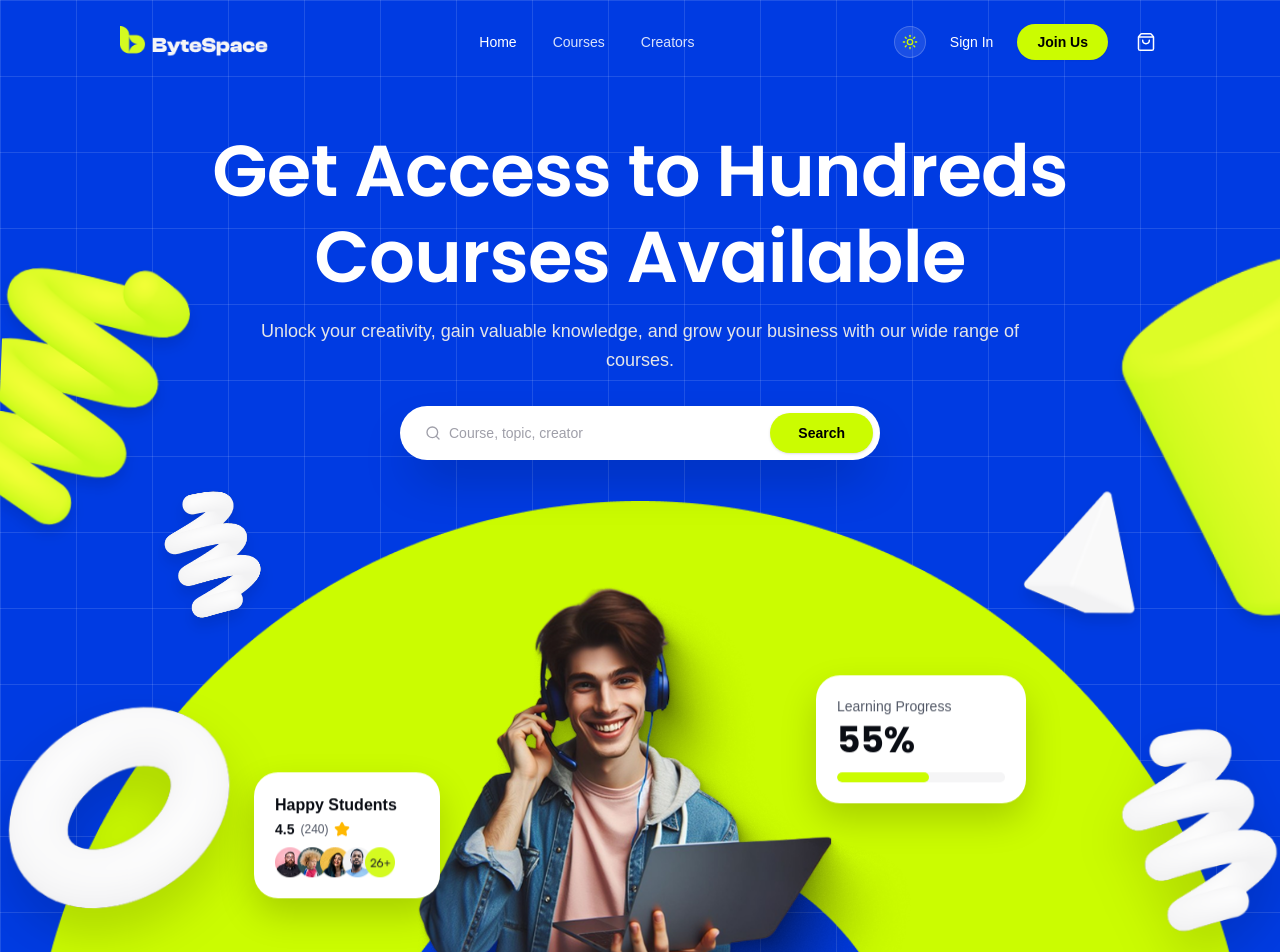
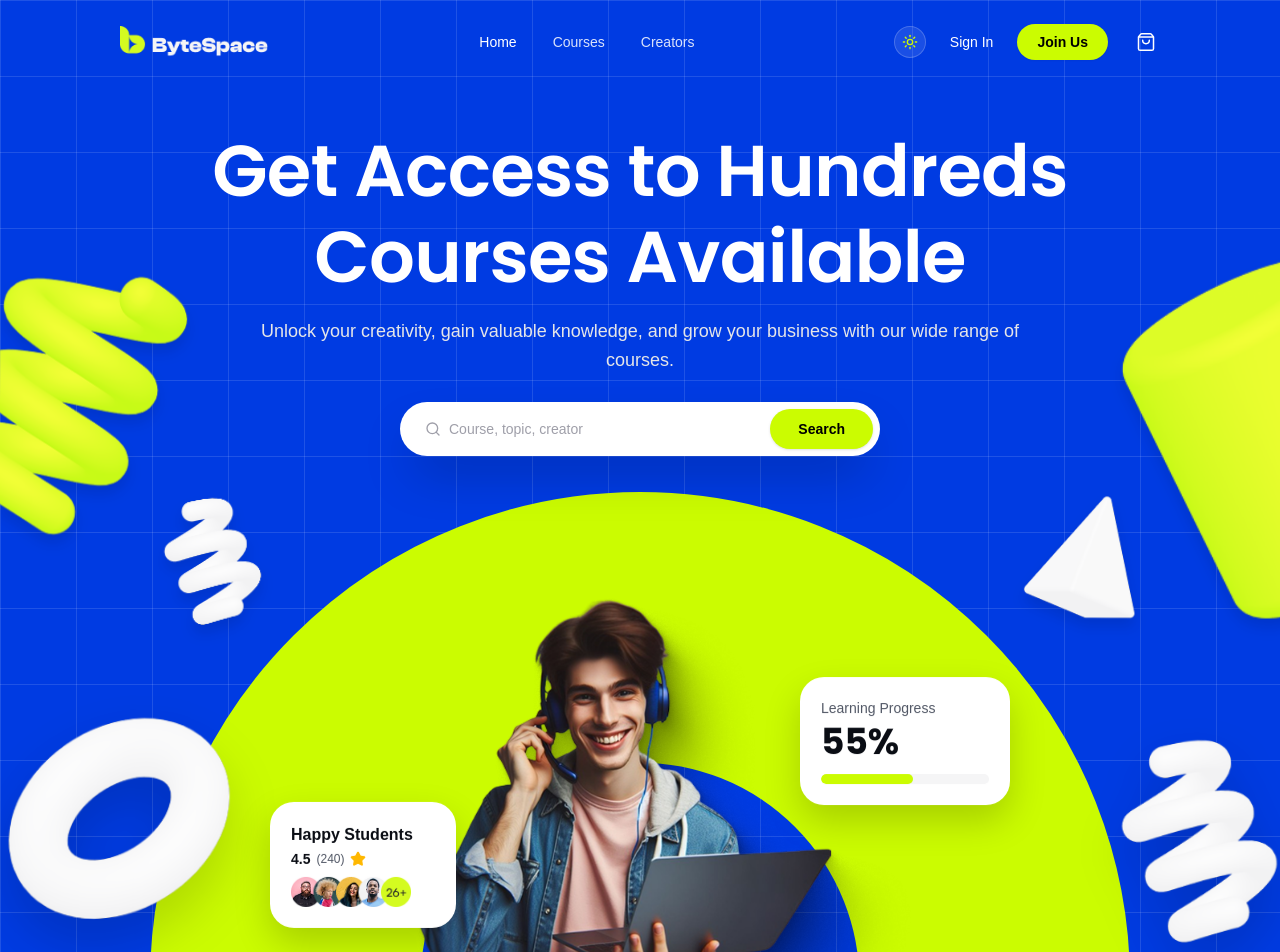
Before and after one commit to Robiul1711/ByteSpace, a Next.js app: page / in a window 1280 px wide. Shown: the top 952 px of the page. Built offline with nearby package versions, Linux system fonts and the light colour scheme; a web font is replaced by a local one.

Commit message:
feat: enhance hero section with animated half-circle arch

```diff
--- a/src/components/landing/HeroSection.tsx
+++ b/src/components/landing/HeroSection.tsx
@@ -19,8 +19,15 @@ export default function HeroSection() {
         {/* ================= FULL-WIDTH 3D SHAPES (EDGE POSITIONED WITH FLOATING ANIMATION) ================= */}
         {/* 1. Lime Spring (Top-Left Edge) */}
         <motion.div
-          animate={{ y: [0, -12, 0], rotate: [0, 4, 0] }}
-          transition={{ duration: 5.5, repeat: Infinity, ease: "easeInOut" }}
+          initial={{ opacity: 0, scale: 0.7, x: -30 }}
+          animate={{ opacity: 1, scale: 1, x: 0, y: [0, -12, 0], rotate: [0, 4, 0] }}
+          transition={{
+            opacity: { duration: 0.8, delay: 1.1 },
+            scale: { duration: 0.8, delay: 1.1 },
+            x: { duration: 0.8, delay: 1.1 },
+            y: { duration: 5.5, repeat: Infinity, ease: "easeInOut", delay: 1.1 },
+            rotate: { duration: 5.5, repeat: Infinity, ease: "easeInOut", delay: 1.1 },
+          }}
           className="hidden sm:block absolute top-[18%] sm:top-[16%] md:top-[14%] lg:top-[12%] -left-0 w-24 sm:w-32 md:w-44 lg:w-56 xl:w-64 z-10 pointer-events-none"
         >
           <Image
@@ -35,8 +42,15 @@ export default function HeroSection() {
 
         {/* 2. White Squiggle (Mid-Left) */}
         <motion.div
-          animate={{ y: [0, 14, 0], rotate: [0, -6, 0] }}
-          transition={{ duration: 6.5, repeat: Infinity, ease: "easeInOut", delay: 0.5 }}
+          initial={{ opacity: 0, scale: 0.7, x: -20 }}
+          animate={{ opacity: 1, scale: 1, x: 0, y: [0, 14, 0], rotate: [0, -6, 0] }}
+          transition={{
+            opacity: { duration: 0.8, delay: 1.25 },
+            scale: { duration: 0.8, delay: 1.25 },
+            x: { duration: 0.8, delay: 1.25 },
+            y: { duration: 6.5, repeat: Infinity, ease: "easeInOut", delay: 1.25 },
+            rotate: { duration: 6.5, repeat: Infinity, ease: "easeInOut", delay: 1.25 },
+          }}
           className="hidden md:block absolute top-[44%] sm:top-[42%] left-4 sm:left-8 md:left-14 lg:left-22 xl:left-32 2xl:left-48 w-14 sm:w-20 md:w-28 lg:w-34 xl:w-40 z-10 pointer-events-none"
         >
           <Image
@@ -50,8 +64,15 @@ export default function HeroSection() {
 
         {/* 3. White Donut / Torus (Bottom-Left Edge) */}
         <motion.div
-          animate={{ y: [0, -8, 0], rotate: [0, 3, 0] }}
-          transition={{ duration: 7, repeat: Infinity, ease: "easeInOut", delay: 1 }}
+          initial={{ opacity: 0, scale: 0.7, x: -30 }}
+          animate={{ opacity: 1, scale: 1, x: 0, y: [0, -8, 0], rotate: [0, 3, 0] }}
+          transition={{
+            opacity: { duration: 0.8, delay: 1.35 },
+            scale: { duration: 0.8, delay: 1.35 },
+            x: { duration: 0.8, delay: 1.35 },
+            y: { duration: 7, repeat: Infinity, ease: "easeInOut", delay: 1.35 },
+            rotate: { duration: 7, repeat: Infinity, ease: "easeInOut", delay: 1.35 },
+          }}
           className="hidden sm:block absolute bottom-0 -left-4 sm:-left-6 md:-left-8 lg:-left-10 w-24 sm:w-36 md:w-52 lg:w-68 xl:w-80 z-10 pointer-events-none"
         >
           <Image
@@ -65,8 +86,15 @@ export default function HeroSection() {
 
         {/* 4. Lime Cylinder (Top-Right Edge) */}
         <motion.div
-          animate={{ y: [0, -14, 0], rotate: [0, -4, 0] }}
-          transition={{ duration: 6, repeat: Infinity, ease: "easeInOut", delay: 0.2 }}
+          initial={{ opacity: 0, scale: 0.7, x: 30 }}
+          animate={{ opacity: 1, scale: 1, x: 0, y: [0, -14, 0], rotate: [0, -4, 0] }}
+          transition={{
+            opacity: { duration: 0.8, delay: 1.15 },
+            scale: { duration: 0.8, delay: 1.15 },
+            x: { duration: 0.8, delay: 1.15 },
+            y: { duration: 6, repeat: Infinity, ease: "easeInOut", delay: 1.15 },
+            rotate: { duration: 6, repeat: Infinity, ease: "easeInOut", delay: 1.15 },
+          }}
           className="hidden sm:block absolute top-[18%] sm:top-[16%] md:top-[14%] lg:top-[12%] -right-4 sm:-right-6 md:-right-8 lg:-right-10 w-24 sm:w-32 md:w-44 lg:w-56 xl:w-64 z-10 pointer-events-none"
         >
           <Image
@@ -81,8 +109,15 @@ export default function HeroSection() {
 
         {/* 5. White 3D Cone / Pyramid (Mid-Right) */}
         <motion.div
-          animate={{ y: [0, 10, 0], rotate: [0, 5, 0] }}
-          transition={{ duration: 5.8, repeat: Infinity, ease: "easeInOut", delay: 0.8 }}
+          initial={{ opacity: 0, scale: 0.7, x: 20 }}
+          animate={{ opacity: 1, scale: 1, x: 0, y: [0, 10, 0], rotate: [0, 5, 0] }}
+          transition={{
+            opacity: { duration: 0.8, delay: 1.3 },
+            scale: { duration: 0.8, delay: 1.3 },
+            x: { duration: 0.8, delay: 1.3 },
+            y: { duration: 5.8, repeat: Infinity, ease: "easeInOut", delay: 1.3 },
+            rotate: { duration: 5.8, repeat: Infinity, ease: "easeInOut", delay: 1.3 },
+          }}
           className="hidden md:block absolute top-[44%] sm:top-[42%] right-4 sm:right-8 md:right-14 lg:right-22 xl:right-28 w-14 sm:w-20 md:w-28 lg:w-36 xl:w-42 z-10 pointer-events-none"
         >
           <Image
@@ -96,8 +131,15 @@ export default function HeroSection() {
 
         {/* 6. White Spring (Bottom-Right Edge) */}
         <motion.div
-          animate={{ y: [0, -10, 0], rotate: [0, -3, 0] }}
-          transition={{ duration: 7.2, repeat: Infinity, ease: "easeInOut", delay: 1.2 }}
+          initial={{ opacity: 0, scale: 0.7, x: 30 }}
+          animate={{ opacity: 1, scale: 1, x: 0, y: [0, -10, 0], rotate: [0, -3, 0] }}
+          transition={{
+            opacity: { duration: 0.8, delay: 1.4 },
+            scale: { duration: 0.8, delay: 1.4 },
+            x: { duration: 0.8, delay: 1.4 },
+            y: { duration: 7.2, repeat: Infinity, ease: "easeInOut", delay: 1.4 },
+            rotate: { duration: 7.2, repeat: Infinity, ease: "easeInOut", delay: 1.4 },
+          }}
           className="hidden sm:block absolute bottom-0 -right-4 sm:-right-6 md:-right-8 lg:-right-10 w-20 sm:w-30 md:w-42 lg:w-54 xl:w-64 z-10 pointer-events-none"
         >
           <Image
@@ -110,11 +152,11 @@ export default function HeroSection() {
         </motion.div>
 
         {/* Main Header & Subtitle */}
-        <div className="text-center max-w-4xl mx-auto px-4 pt-3 sm:pt-4 z-10 relative">
+        <div className="text-center max-w-4xl mx-auto px-4 pt-2 sm:pt-4 z-20 relative">
           <motion.h1
             initial={{ opacity: 0, y: 25 }}
             animate={{ opacity: 1, y: 0 }}
-            transition={{ duration: 0.7, ease: [0.22, 1, 0.36, 1] }}
+            transition={{ duration: 0.7, delay: 0.5, ease: [0.22, 1, 0.36, 1] }}
             className="text-white font-poppins font-semibold text-2xl xs:text-3xl sm:text-5xl md:text-6xl lg:text-[72px] leading-[120%] tracking-[-0.72px]"
           >
             Get Access to Hundreds <br className="hidden sm:inline" />
@@ -124,7 +166,7 @@ export default function HeroSection() {
           <motion.p
             initial={{ opacity: 0, y: 20 }}
             animate={{ opacity: 1, y: 0 }}
-            transition={{ duration: 0.7, delay: 0.15, ease: [0.22, 1, 0.36, 1] }}
+            transition={{ duration: 0.7, delay: 0.65, ease: [0.22, 1, 0.36, 1] }}
             className="text-[#E5E6E8] font-satoshi font-normal text-xs xs:text-sm sm:text-base md:text-[18px] leading-[160%] max-w-2xl lg:max-w-3xl mx-auto mt-2 sm:mt-4"
           >
             Unlock your creativity, gain valuable knowledge, and grow your business with our wide range of courses.
@@ -134,9 +176,9 @@ export default function HeroSection() {
           <motion.form
             initial={{ opacity: 0, y: 20, scale: 0.98 }}
             animate={{ opacity: 1, y: 0, scale: 1 }}
-            transition={{ duration: 0.7, delay: 0.25, ease: [0.22, 1, 0.36, 1] }}
+            transition={{ duration: 0.7, delay: 0.8, ease: [0.22, 1, 0.36, 1] }}
             onSubmit={handleSearch}
-            className="mt-4 sm:mt-7 md:mt-8 max-w-[480px] mx-auto bg-white dark:bg-[#0A0E1A]/95 rounded-full p-1.5 pl-4 sm:pl-6 flex items-center justify-between shadow-2xl border border-transparent dark:border-zinc-700/60 transition-all focus-within:ring-2 focus-within:ring-[#CBFC01]"
+            className="mt-4 sm:mt-6 md:mt-7 max-w-[480px] mx-auto bg-white dark:bg-[#0A0E1A]/95 rounded-full p-1.5 pl-4 sm:pl-6 flex items-center justify-between shadow-2xl border border-transparent dark:border-zinc-700/60 transition-all focus-within:ring-2 focus-within:ring-[#CBFC01]"
           >
             <div className="flex items-center gap-2 flex-1 min-w-0 pr-2">
               <Search className="w-4 h-4 text-zinc-400 dark:text-zinc-500 shrink-0" />
@@ -158,33 +200,41 @@ export default function HeroSection() {
         </div>
 
         {/* Visual Showcase: Balanced Halfcircle + Student + Floating Badges */}
-        <div className="relative mt-10 sm:mt-14 md:mt-20 lg:mt-24 w-full flex justify-center items-end overflow-visible">
+        <div className="relative mt-12 sm:mt-16 md:mt-20 lg:mt-24 xl:mt-28 w-full flex justify-center items-end overflow-visible">
 
-          {/* HALFCIRCLE BACKGROUND */}
-          <motion.div
-            initial={{ opacity: 0, scale: 0.92 }}
-            animate={{ opacity: 1, scale: 1 }}
-            transition={{ duration: 0.9, delay: 0.2, ease: [0.22, 1, 0.36, 1] }}
-            className="absolute -bottom-1 sm:bottom-0 w-[320px] xs:w-[380px] sm:w-[680px] md:w-[860px] lg:w-[1060px] xl:w-[1220px] z-0 pointer-events-none flex justify-center"
-          >
-            <Image
-              src="/images/shapes/halfcircle.png"
-              alt="Lime Halfcircle Background"
-              width={1220}
-              height={610}
-              priority
-              className="w-full h-auto object-contain"
-            />
-          </motion.div>
+          {/* ================= ANIMATED LIME ARCH BAND (MATCHES DESIGN EXACTLY) ================= */}
+          {/* Sweeps clockwise from left-bottom -> top arch -> right-bottom with clean top clearance */}
+          <div className="absolute -bottom-1 sm:bottom-0 w-[330px] xs:w-[400px] sm:w-[650px] md:w-[820px] lg:w-[980px] xl:w-[1120px] z-0 pointer-events-none flex justify-center">
+            <svg
+              viewBox="0 0 1200 600"
+              className="w-full h-auto overflow-visible"
+              fill="none"
+              xmlns="http://www.w3.org/2000/svg"
+            >
+              {/* Crisp Solid Lime Arch Band (No border, clean solid edge) */}
+              <motion.path
+                d="M 220 600 A 380 380 0 0 1 980 600"
+                stroke="#CBFC01"
+                strokeWidth="290"
+                strokeLinecap="butt"
+                initial={{ pathLength: 0, opacity: 0 }}
+                animate={{ pathLength: 1, opacity: 1 }}
+                transition={{
+                  pathLength: { duration: 1.3, ease: [0.22, 1, 0.36, 1] },
+                  opacity: { duration: 0.2 },
+                }}
+              />
+            </svg>
+          </div>
 
           {/* CENTER STAGE: STUDENT PHOTO + FLOATING BADGES */}
-          <div className="relative z-10 w-full max-w-[280px] xs:max-w-[320px] sm:max-w-[400px] md:max-w-[480px] lg:max-w-[540px] xl:max-w-[580px] flex justify-center items-end">
+          <div className="relative z-10 w-full max-w-[280px] xs:max-w-[340px] sm:max-w-[420px] md:max-w-[490px] lg:max-w-[540px] xl:max-w-[580px] flex justify-center items-end">
 
             {/* Main Student Photo */}
             <motion.div
-              initial={{ opacity: 0, y: 35 }}
+              initial={{ opacity: 0, y: 40 }}
               animate={{ opacity: 1, y: 0 }}
-              transition={{ duration: 0.85, delay: 0.3, ease: [0.22, 1, 0.36, 1] }}
+              transition={{ duration: 0.85, delay: 0.8, ease: [0.22, 1, 0.36, 1] }}
               className="relative z-10 w-full"
             >
               <Image
@@ -202,11 +252,11 @@ export default function HeroSection() {
               initial={{ opacity: 0, scale: 0.8, y: 20 }}
               animate={{ opacity: 1, scale: 1, y: [0, -6, 0] }}
               transition={{
-                opacity: { duration: 0.6, delay: 0.5 },
-                scale: { duration: 0.6, delay: 0.5 },
-                y: { duration: 4.5, repeat: Infinity, ease: "easeInOut", delay: 0.5 },
+                opacity: { duration: 0.6, delay: 1.05 },
+                scale: { duration: 0.6, delay: 1.05 },
+                y: { duration: 4.5, repeat: Infinity, ease: "easeInOut", delay: 1.05 },
               }}
-              className="absolute bottom-[14%] sm:bottom-[16%] -left-3 sm:-left-8 md:-left-14 lg:-left-20 xl:-left-24 z-20 bg-white dark:bg-[#0C101C]/95 backdrop-blur-md rounded-xl sm:rounded-2xl md:rounded-3xl p-2.5 sm:p-3.5 md:p-4 lg:p-5 shadow-[0_16px_36px_rgba(0,0,0,0.18)] dark:shadow-[0_16px_36px_rgba(0,0,0,0.6)] border border-transparent dark:border-zinc-800/80 text-left min-w-[125px] sm:min-w-[155px] md:min-w-[185px] origin-bottom-left"
+              className="absolute bottom-[10%] sm:bottom-[12%] -left-4 sm:-left-8 md:-left-12 lg:-left-16 xl:-left-20 z-20 bg-white dark:bg-[#0C101C]/95 backdrop-blur-md rounded-xl sm:rounded-2xl md:rounded-3xl p-2.5 sm:p-3.5 md:p-4 lg:p-5 shadow-[0_16px_36px_rgba(0,0,0,0.18)] dark:shadow-[0_16px_36px_rgba(0,0,0,0.6)] border border-transparent dark:border-zinc-800/80 text-left min-w-[125px] sm:min-w-[155px] md:min-w-[185px] origin-bottom-left"
             >
               <p className="text-[#0A0D14] dark:text-zinc-100 font-bold text-[10px] sm:text-xs md:text-sm lg:text-base">
                 Happy Students
@@ -233,11 +283,11 @@ export default function HeroSection() {
               initial={{ opacity: 0, scale: 0.8, y: -20 }}
               animate={{ opacity: 1, scale: 1, y: [0, 6, 0] }}
               transition={{
-                opacity: { duration: 0.6, delay: 0.6 },
-                scale: { duration: 0.6, delay: 0.6 },
-                y: { duration: 5, repeat: Infinity, ease: "easeInOut", delay: 0.6 },
+                opacity: { duration: 0.6, delay: 1.2 },
+                scale: { duration: 0.6, delay: 1.2 },
+                y: { duration: 5, repeat: Infinity, ease: "easeInOut", delay: 1.2 },
               }}
-              className="absolute top-[24%] sm:top-[28%] -right-3 sm:-right-8 md:-right-14 lg:-right-20 xl:-right-24 z-20 bg-white dark:bg-[#0C101C]/95 backdrop-blur-md rounded-xl sm:rounded-2xl md:rounded-3xl p-2.5 sm:p-3.5 md:p-4 lg:p-5 shadow-[0_16px_36px_rgba(0,0,0,0.18)] dark:shadow-[0_16px_36px_rgba(0,0,0,0.6)] border border-transparent dark:border-zinc-800/80 text-left min-w-[125px] sm:min-w-[155px] md:min-w-[185px] lg:min-w-[210px] origin-top-right"
+              className="absolute top-[22%] sm:top-[26%] -right-4 sm:-right-8 md:-right-12 lg:-right-16 xl:-right-20 z-20 bg-white dark:bg-[#0C101C]/95 backdrop-blur-md rounded-xl sm:rounded-2xl md:rounded-3xl p-2.5 sm:p-3.5 md:p-4 lg:p-5 shadow-[0_16px_36px_rgba(0,0,0,0.18)] dark:shadow-[0_16px_36px_rgba(0,0,0,0.6)] border border-transparent dark:border-zinc-800/80 text-left min-w-[125px] sm:min-w-[155px] md:min-w-[185px] lg:min-w-[210px] origin-top-right"
             >
               <p className="text-text-muted dark:text-zinc-400 text-[9px] sm:text-xs md:text-sm font-medium">
                 Learning Progress
```
Also changed, not shown: public/images/halfCircle.svg (added).
